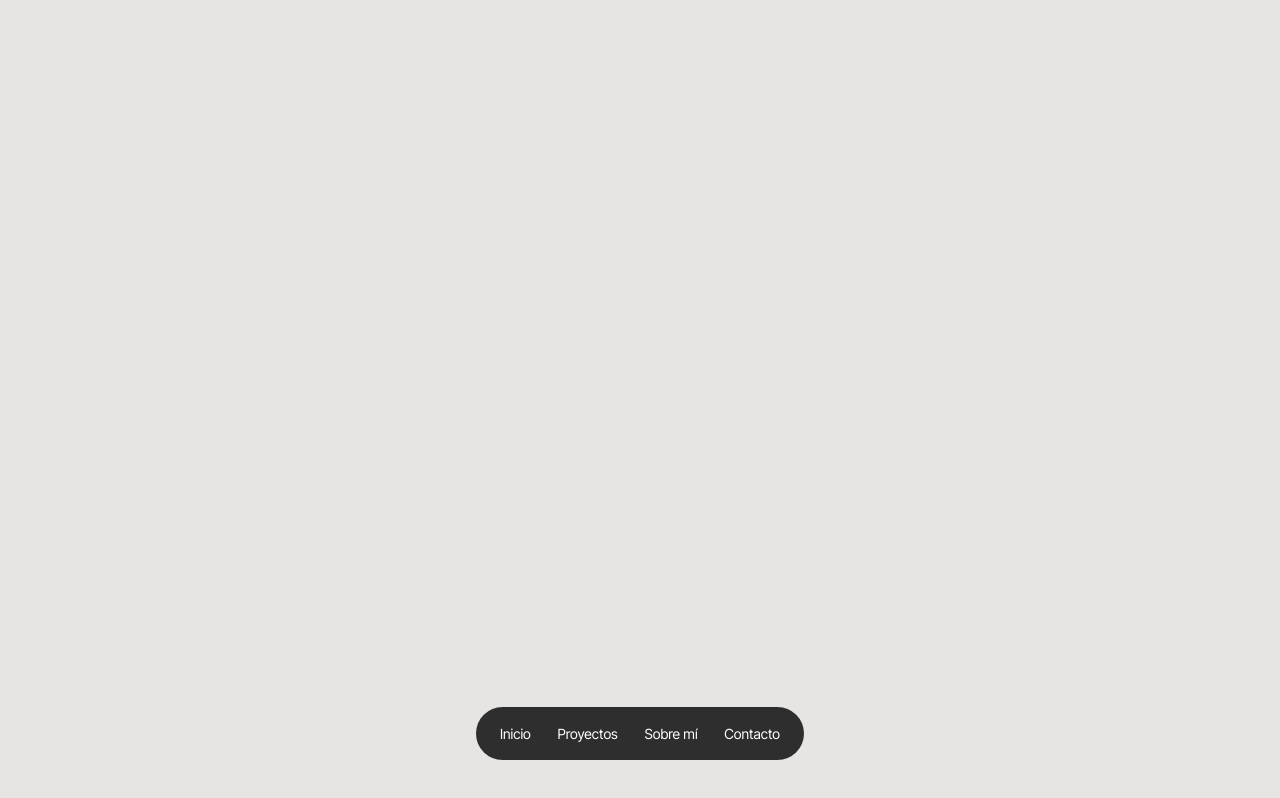
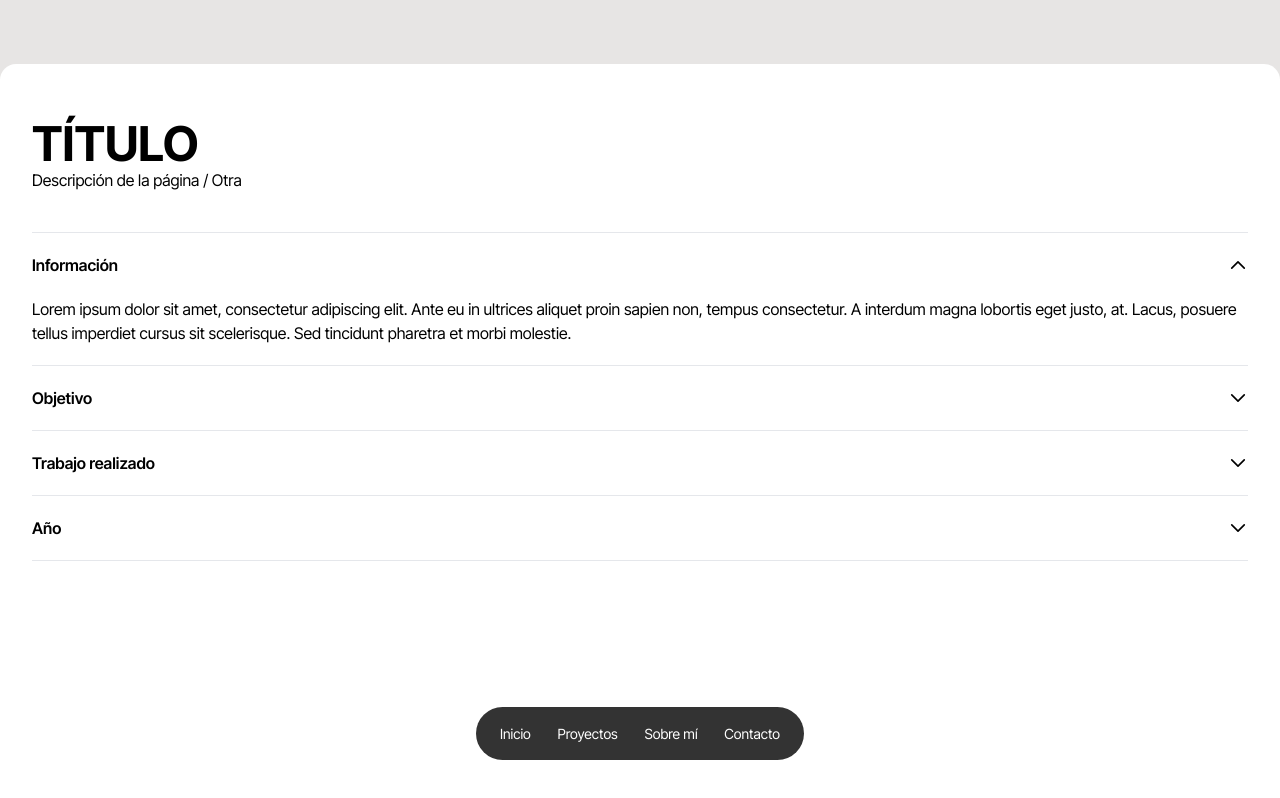
Before and after one commit to RdrBux/portfolio, a React (Create React App) app: page /project in a window 1280 px wide. Shown: the top 798 px of the page. Built offline with nearby package versions, Linux system fonts and the light colour scheme; the HTML template or start-up script is replaced by a standard one.

Commit message:
Start fullProject template, add Accordion

```diff
--- /dev/null
+++ b/src/components/Accordion.jsx
@@ -0,0 +1,24 @@
+import { useState } from 'react';
+import ItemCollapse from './ItemCollapse';
+
+export default function Accordion() {
+  const data = [
+    { title: 'Información' },
+    { title: 'Objetivo' },
+    { title: 'Trabajo realizado' },
+    { title: 'Año' },
+  ];
+
+  const [activeItem, setActiveItem] = useState(data[0].title);
+
+  const itemsDisplay = data.map((item) => (
+    <ItemCollapse
+      key={item.title}
+      title={item.title}
+      activeItem={activeItem}
+      setActiveItem={setActiveItem}
+    />
+  ));
+
+  return <div className="border-t">{itemsDisplay}</div>;
+}
--- a/src/components/AnimatedRoutes.jsx
+++ b/src/components/AnimatedRoutes.jsx
@@ -2,6 +2,7 @@ import { AnimatePresence } from 'framer-motion';
 import { Route, Routes, useLocation } from 'react-router-dom';
 import About from '../routes/about';
 import Contact from '../routes/contact';
+import FullProject from '../routes/fullProject';
 import Home from '../routes/home';
 import Projects from '../routes/projects';
 
@@ -16,6 +17,7 @@ const AnimatedRoutes = () => {
           <Route path="/projects" element={<Projects />} />
           <Route path="/about" element={<About />} />
           <Route path="/contact" element={<Contact />} />
+          <Route path="/project" element={<FullProject />} />
         </Routes>
       </AnimatePresence>
     </div>
--- a/src/components/AnimatedTitle.jsx
+++ b/src/components/AnimatedTitle.jsx
@@ -3,7 +3,7 @@ import { motion } from 'framer-motion';
 export default function AnimatedTitle({ text, type = 'section' }) {
   const classContent =
     type === 'section'
-      ? 'text-[54px] leading-none font-semibold md:text-7xl lg:text-8xl 2xl:text-9xl'
+      ? 'font-inter text-[54px] leading-none font-semibold md:text-7xl lg:text-8xl 2xl:text-9xl'
       : 'font-respira text-[18vw] sm:text-[16vw] md:text-8xl leading-tight md:leading-tight';
 
   const title = {
--- /dev/null
+++ b/src/components/ItemCollapse.jsx
@@ -0,0 +1,65 @@
+import { AnimatePresence, motion } from 'framer-motion';
+
+export default function ItemCollapse({ title, activeItem, setActiveItem }) {
+  const state = activeItem === title;
+
+  const chevron = (
+    <svg
+      xmlns="http://www.w3.org/2000/svg"
+      fill="none"
+      viewBox="0 0 24 24"
+      strokeWidth={2}
+      stroke="currentColor"
+      className={`h-5 w-5 ${state ? '' : 'rotate-180'} duration-200`}
+    >
+      <path
+        strokeLinecap="round"
+        strokeLinejoin="round"
+        d="M4.5 15.75l7.5-7.5 7.5 7.5"
+      />
+    </svg>
+  );
+
+  function handleClick() {
+    if (activeItem === title) {
+      setActiveItem('');
+    } else {
+      setActiveItem(title);
+    }
+  }
+
+  return (
+    <div className="border-b">
+      <div
+        onClick={handleClick}
+        className="flex cursor-pointer items-center justify-between py-5"
+      >
+        <p className="font-semibold">{title}</p>
+        {chevron}
+      </div>
+      <AnimatePresence>
+        {state && (
+          <motion.div
+            key={title}
+            initial={{ height: 0 }}
+            animate={{
+              height: 'auto',
+              transition: { duration: 0.2, ease: 'easeInOut' },
+            }}
+            exit={{
+              height: 0,
+              transition: { duration: 0.2, ease: 'easeInOut' },
+            }}
+            className="overflow-hidden"
+          >
+            Lorem ipsum dolor sit amet, consectetur adipiscing elit. Ante eu in
+            ultrices aliquet proin sapien non, tempus consectetur. A interdum
+            magna lobortis eget justo, at. Lacus, posuere tellus imperdiet
+            cursus sit scelerisque. Sed tincidunt pharetra et morbi molestie.
+            <div className="pb-5"></div>
+          </motion.div>
+        )}
+      </AnimatePresence>
+    </div>
+  );
+}
--- a/src/components/LangSelector.jsx
+++ b/src/components/LangSelector.jsx
@@ -8,7 +8,7 @@ export default function LangSelector() {
   return (
     <button
       onClick={handleClick}
-      className="absolute right-4 top-10 w-fit rounded-full bg-black/75 px-4 py-2 text-sm font-bold text-white"
+      className="absolute right-4 top-10 w-fit rounded-full bg-black/80 px-4 py-2 text-sm font-bold text-white"
     >
       ESPAÑOL
     </button>
--- a/src/components/Project.jsx
+++ b/src/components/Project.jsx
@@ -1,8 +1,11 @@
+import { useNavigate } from 'react-router-dom';
 import ProjectImg from '../assets/project-img1.png';
 
 export default function Project() {
+  const navigate = useNavigate();
+
   function handleClick() {
-    console.log('project clicked');
+    navigate('/project');
   }
 
   return (
--- /dev/null
+++ b/src/routes/fullProject.jsx
@@ -0,0 +1,18 @@
+import React from 'react';
+import Accordion from '../components/Accordion';
+
+export default function FullProject() {
+  return (
+    <div className="mt-16 h-full w-screen origin-top rounded-t-2xl bg-white font-inter">
+      <div className="container flex flex-col pt-14">
+        <div className="">
+          <h2 className="text-5xl font-bold">TÍTULO</h2>
+          <p>Descripción de la página / Otra</p>
+        </div>
+        <div className="mt-10">
+          <Accordion />
+        </div>
+      </div>
+    </div>
+  );
+}
```
Also changed, not shown: src/index.css (+1 -6 lines).
